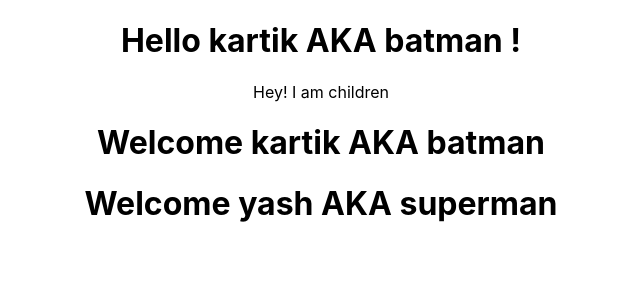
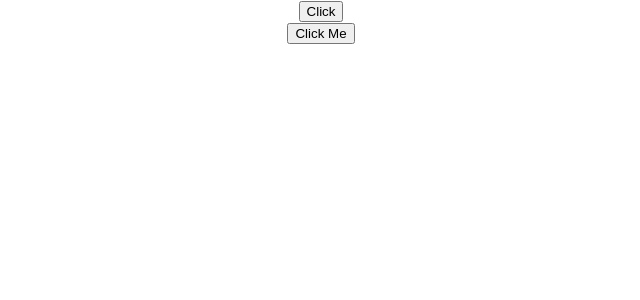
Before and after one commit to kartikBhanderi/React, a React (Create React App) app in the folder hello/: page / in a window 1280 px wide. Shown: the top 300 px of the page, without its empty margins (319-959 px from the left). Built offline with nearby package versions, Linux system fonts and the light colour scheme.

Commit message:
event handling

```diff
--- a/hello/src/App.js
+++ b/hello/src/App.js
@@ -6,21 +6,30 @@
 import Hello from './components/Hello'
 import Message from './components/Message'
 import Counter from './components/Counter'
+import FunctionClick from './components/FunctionClick';
+import ClassClick from './components/ClassClick';
 
 function App() {
   return (
     <div className="App">
-      {/* <Counter/>
-      <Message/> */}
-      <Greet name="kartik" heroName="batman">
+
+      <FunctionClick />
+      <ClassClick />
+
+      {/* <Counter/> */}
+
+      {/* <Message/> */}
+
+      {/* <Greet name="kartik" heroName="batman">
         <p>Hey! I am children</p>
       </Greet>
-      {/* <Greet name="yash" heroName="superman">
+      <Greet name="yash" heroName="superman">
         <button>Action</button>
       </Greet> */}
 
-      <Welcome name="kartik" heroName="batman"></Welcome>
-      <Welcome name="yash" heroName="superman"></Welcome>
+      {/* <Welcome name="kartik" heroName="batman"></Welcome>
+      <Welcome name="yash" heroName="superman"></Welcome> */}
+
     </div>
   );
 }
--- /dev/null
+++ b/hello/src/components/ClassClick.js
@@ -0,0 +1,18 @@
+import React, { Component } from 'react'
+
+class ClassClick extends Component {
+
+    clickHandler() {
+        console.log('Clicked the button')
+    }
+
+    render() {
+        return (
+            <div>
+                <button onClick={this.clickHandler}>Click Me</button>
+            </div>
+        )
+    }
+}
+
+export default ClassClick
--- /dev/null
+++ b/hello/src/components/FunctionClick.js
@@ -0,0 +1,19 @@
+import React from 'react'
+
+function FunctionClick() {
+
+    function clickHandler() {
+        console.log('Button clicked')
+    }
+
+    return (
+        <div>
+            <button onClick={clickHandler}>
+            {/* we need handler to be function rather than function call */}
+                Click
+            </button>
+        </div>
+    )
+}
+
+export default FunctionClick
```
Also changed, not shown: 1 other file (tests, documents, lock files or other folders).
